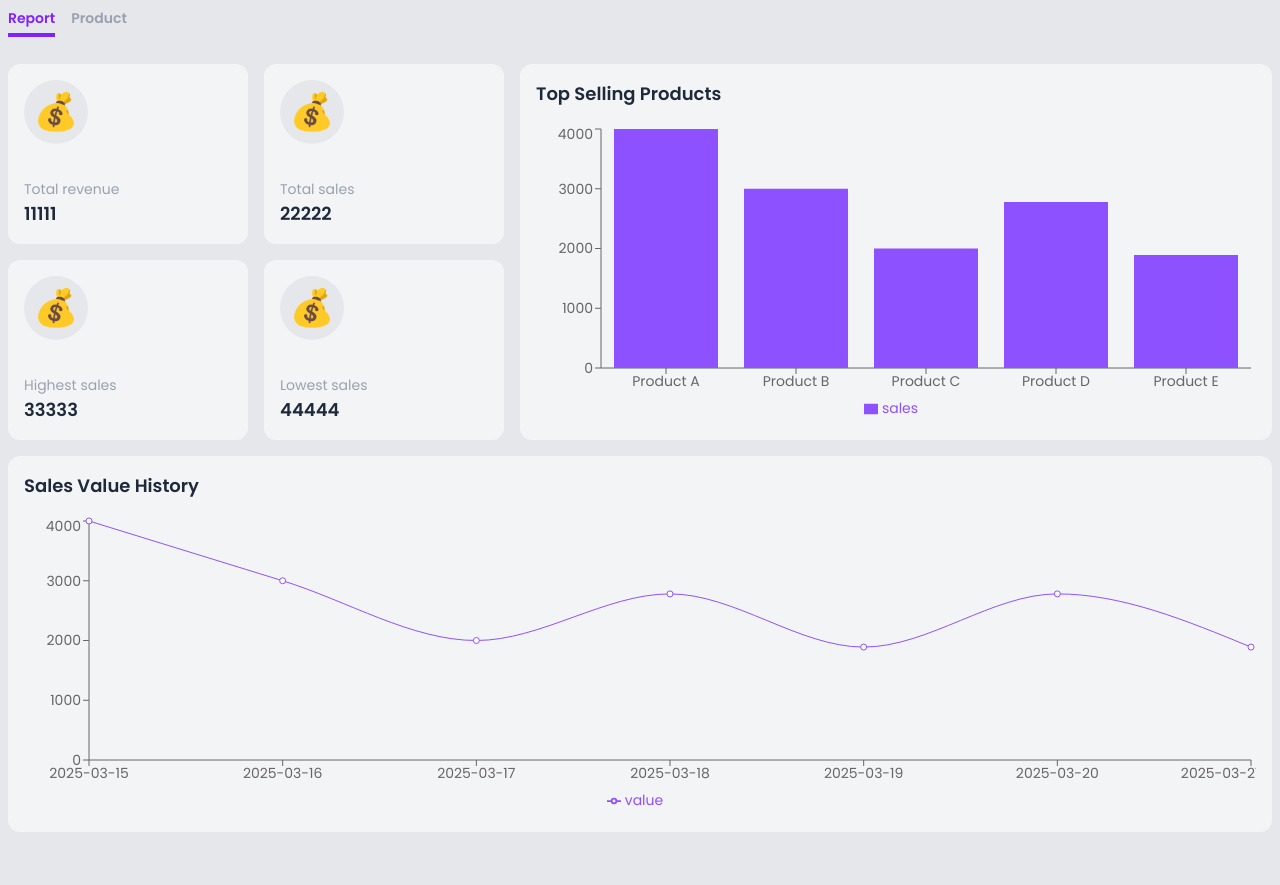
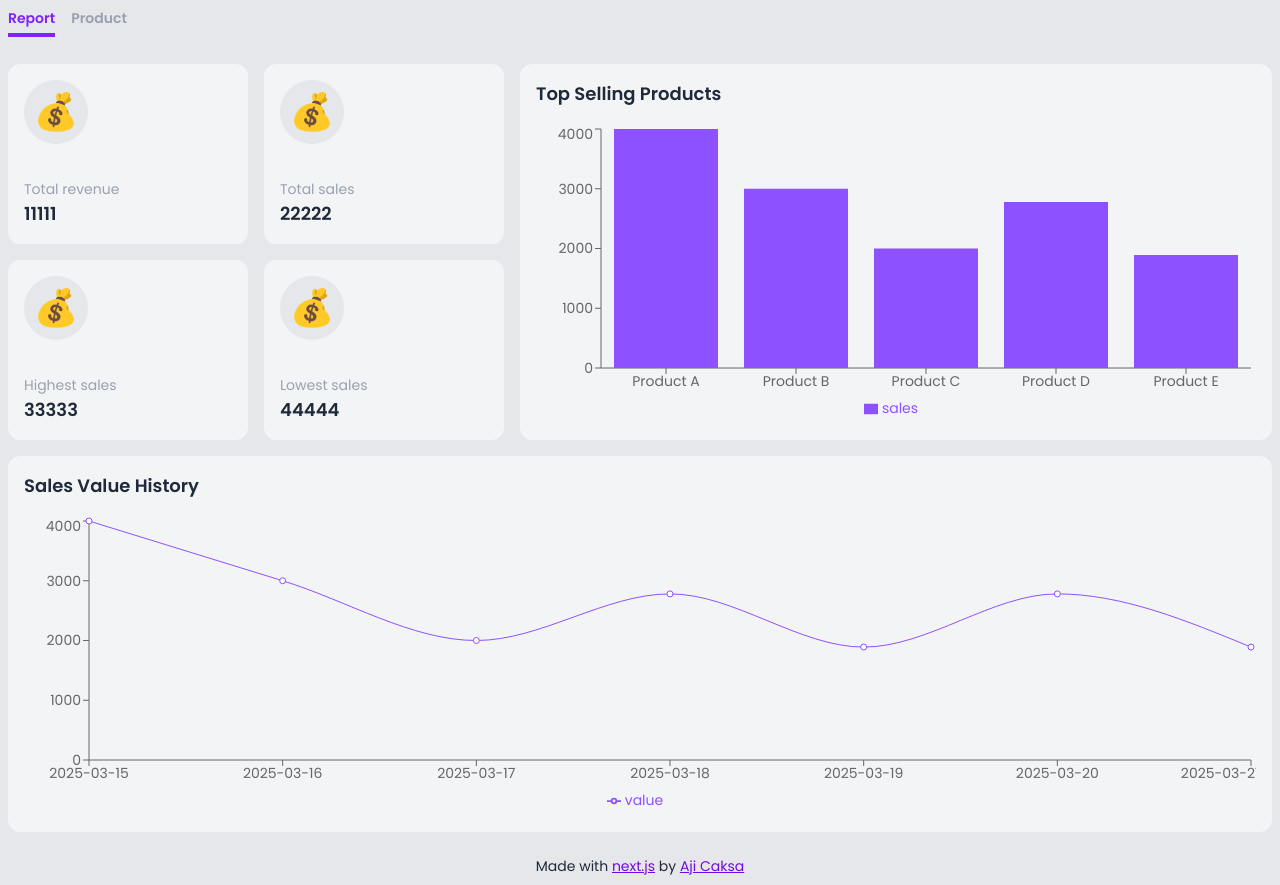
Before and after one commit to caksaji/lora, a Next.js app: page / in a window 1280 px wide. Before the commit the page ends 832 px from the top, so only its background shows below. Built offline with nearby package versions, Linux system fonts and the light colour scheme.

Commit message:
[ADD] new component : Footer

```diff
--- a/src/app/layout.tsx
+++ b/src/app/layout.tsx
@@ -2,6 +2,7 @@ import type { Metadata } from 'next'
 import { Poppins } from 'next/font/google'
 import '@/app/style/global.sass'
 import Navbar from '@/component/partial/Navbar'
+import Footer from '@/component/partial/Footer'
 
 const fontSans = Poppins({
   subsets: ['latin'],
@@ -14,7 +15,7 @@ const menu = [
 
 export const metadata: Metadata = {
   title: 'Lora',
-  description: 'Product purchase analyzer, built with next.js by https://linkedin.com/in/caksaji. This project is my personal training to use next.js',
+  description: 'Product purchase analyzer, built with next.js by https://caksaji.netlify.app. This project is my personal training to use next.js',
 }
 
 export default function RootLayout({
@@ -29,6 +30,7 @@ export default function RootLayout({
         <div className="container">
           {children}
         </div>
+        <Footer />
       </body>
     </html>
   )
--- /dev/null
+++ b/src/component/partial/Footer.tsx
@@ -0,0 +1,16 @@
+import Link from 'next/link'
+
+export default function Footer() {
+  return (
+    <div className="pt-6 pb-2 text-center">
+      Made with&nbsp;
+      <Link href="https://nextjs.org/" target="_blank" rel="noopener noreferrer">
+        next.js
+      </Link>
+      &nbsp;by&nbsp;
+      <Link href="https://caksaji.netlify.app" target="_blank" rel="noopener noreferrer">
+        Aji Caksa
+      </Link>
+    </div>
+  )
+}
```
